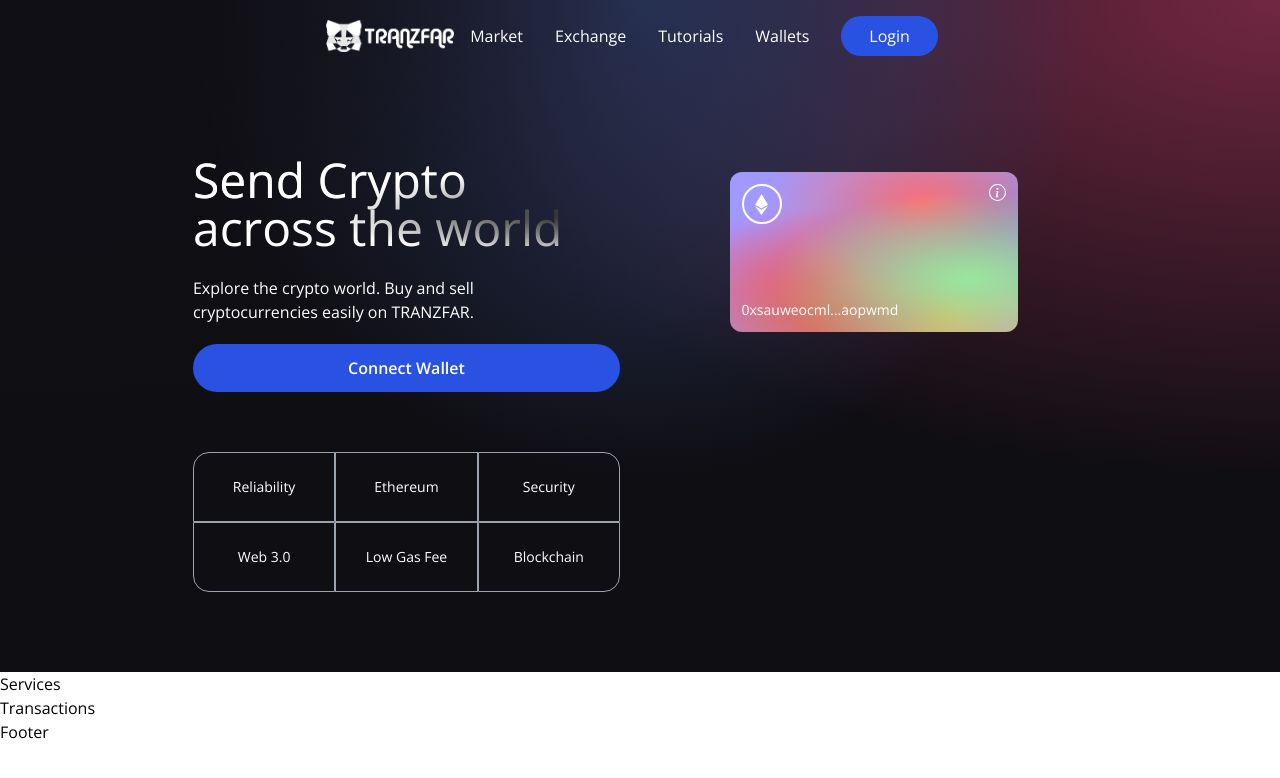
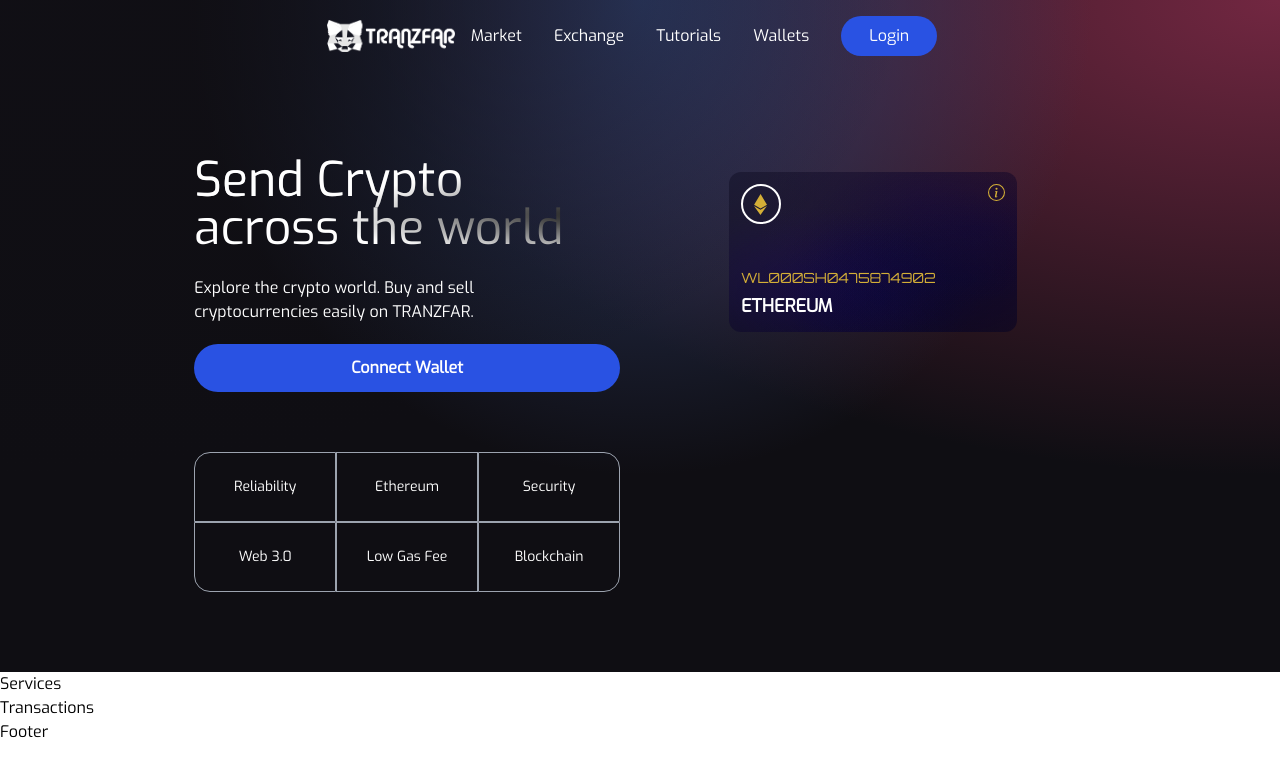
Before and after one commit to Howdy-admoll/SmartContract, a React (Vite) app in the folder chainuser/: page / in a window 1280 px wide. Shown: the top 778 px of the page. Built offline with nearby package versions, Linux system fonts and the light colour scheme.

Commit message:
Updated the ethereum card

```diff
--- a/chainuser/src/components/Welcome.jsx
+++ b/chainuser/src/components/Welcome.jsx
@@ -52,13 +52,16 @@
                         <div className="flex justify-between flex-col w-full h-full">
                             <div className="flex justify-between items-start">
                                 <div className="w-10 h-10 rounded-full border-2 border-white flex justify-center items-center">
-                                    <SiEthereum fontSize={21} color='#fff'/>
+                                    <SiEthereum fontSize={21} color='#d4af37'/>
                                 </div>
-                                <BsInfoCircle fontSize={17} color='#fff'/>
+                                <BsInfoCircle fontSize={17} color='#d4af37'/>
                             </div>
                             <div>
-                                <p className="text-white font-light text-sm font-bold">
-                                    0xsauweocml...aopwmd
+                                <p className="font-light text-sm font-light card_number" >
+                                    WL000SH0475874902
+                                </p>
+                                <p className="font-light text-lg font-semibold text-white mt-1" >
+                                    ETHEREUM
                                 </p>
                             </div>
                         </div>
--- a/chainuser/src/index.css
+++ b/chainuser/src/index.css
@@ -1,4 +1,23 @@
 @import url("https://fonts.googleapis.com/css2?family=Open+Sans:wght@300;400;500;600;700&display=swap");
+@import 'https://fonts.googleapis.com/css?family=Exo|Orbitron|Pacifico';
+@font-face {
+  font-family: 'Card';
+  src: url('http://vccard.ml/fonts/card.ttf')  format('truetype');
+}
+
+* {
+  margin: 0px;
+  padding: 0px;
+  font-family: 'Exo', sans-serif;
+}
+
+.card_number {
+  font-family: 'Orbitron', sans-serif;
+  margin-top: 12px;
+  letter-spacing: auto;
+  text-align: left;
+  color: #d4af37;
+}
 
 * html {
   padding: 0;
@@ -61,15 +80,15 @@
 }
 
 .eth-card {
-  background-color:#a099ff;
+  background-color:#03021657;
   background-image:
-    radial-gradient(at 83% 67%, rgb(152, 231, 156) 0, transparent 58%),
-    radial-gradient(at 67% 20%, hsla(357,94%,71%,1) 0, transparent 59%),
-    radial-gradient(at 88% 35%, hsla(222,81%,65%,1) 0, transparent 50%),
-    radial-gradient(at 31% 91%, hsla(9,61%,61%,1) 0, transparent 52%),
-    radial-gradient(at 27% 71%, hsla(336,91%,65%,1) 0, transparent 49%),
-    radial-gradient(at 74% 89%, hsla(30,98%,65%,1) 0, transparent 51%),
-    radial-gradient(at 53% 75%, hsla(174,94%,68%,1) 0, transparent 45%);
+    radial-gradient(at 83% 67%, rgba(2, 4, 54, 0.418) 0, transparent 58%),
+    radial-gradient(at 67% 20%, rgba(16, 2, 77, 0.212) 0, transparent 59%),
+    radial-gradient(at 88% 35%, rgba(4, 3, 71, 0.281) 0, transparent 50%),
+    radial-gradient(at 31% 91%, rgba(1, 0, 63, 0.219) 0, transparent 52%),
+    radial-gradient(at 27% 71%, rgba(38, 4, 133, 0.247) 0, transparent 49%),
+    radial-gradient(at 74% 89%, rgba(3, 0, 48, 0.24) 0, transparent 51%),
+    radial-gradient(at 53% 75%, rgba(0, 1, 83, 0.219) 0, transparent 45%);
 }
 
 .text-gradient {
```
